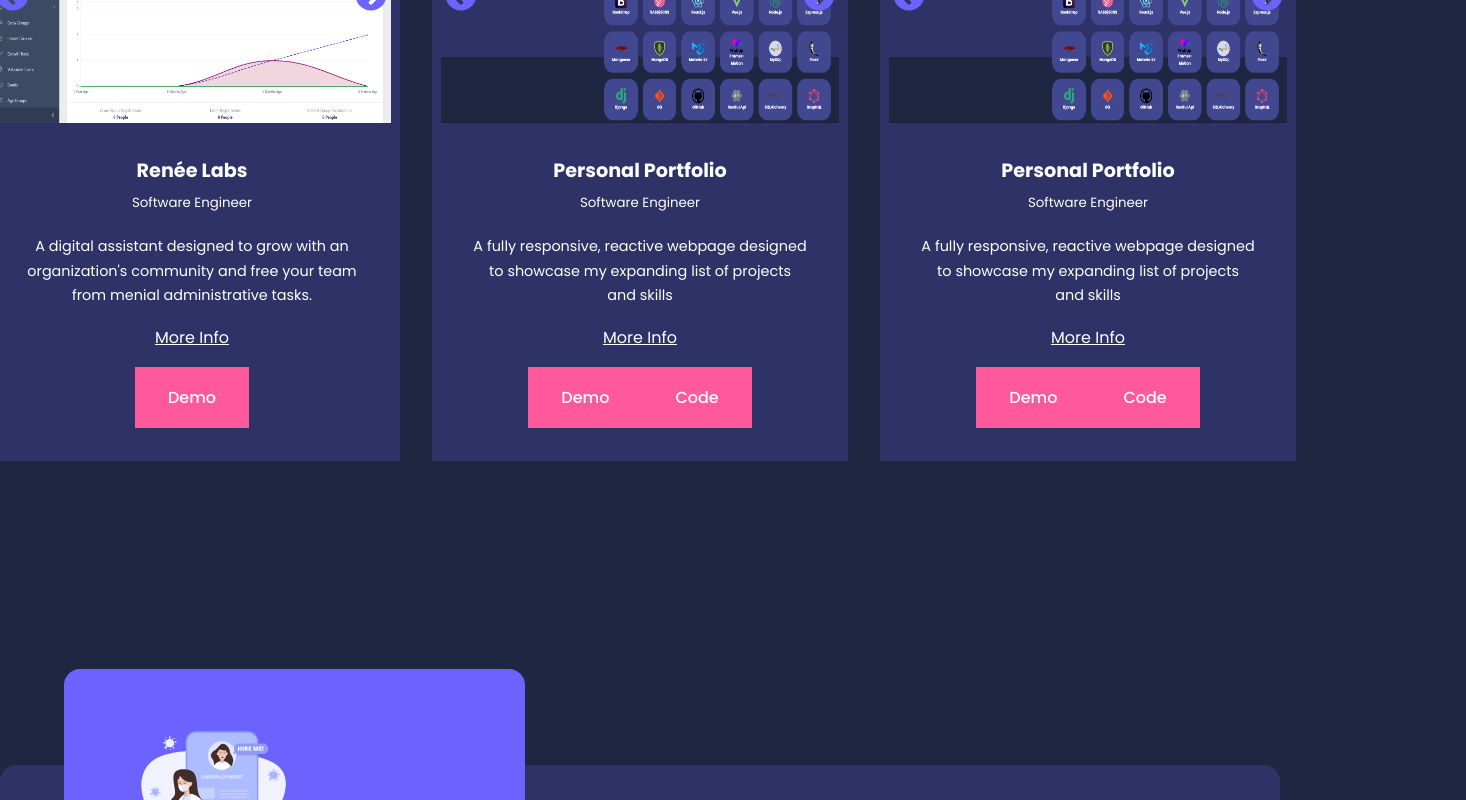
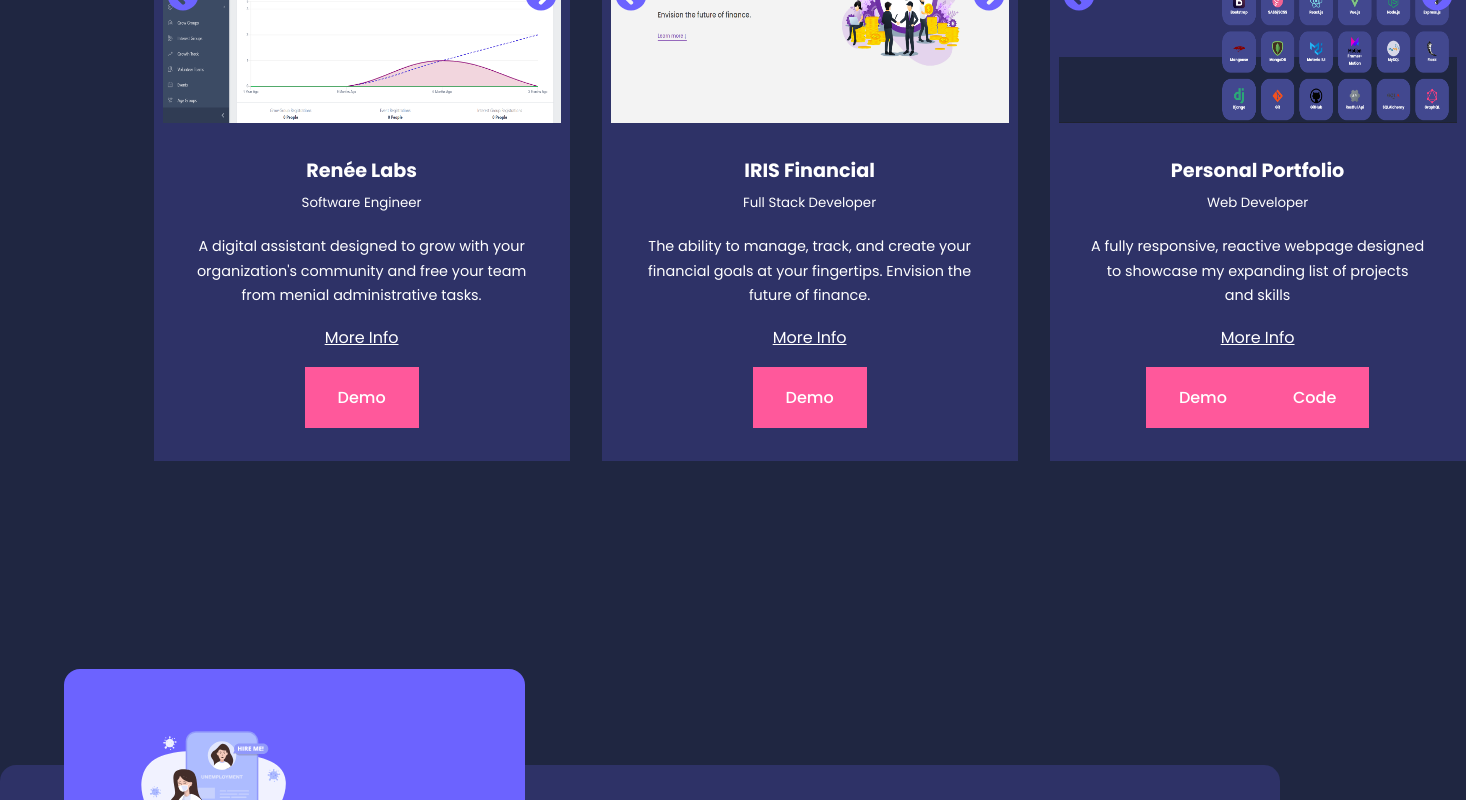
Before and after one commit to caynoelani/react-portfolio, a React (Create React App) app in the folder client/: page / in a window 1280 px wide. Shown: the part 2020-2820 px from the top of the page, 1466 px wide, since content can reach past the window. Built offline with nearby package versions, Linux system fonts and the light colour scheme.

Commit message:
add IRIS Financial Project

```diff
--- a/client/src/constants/images.js
+++ b/client/src/constants/images.js
@@ -17,6 +17,7 @@ import github from '../assets/images/github.png';
 import go from '../assets/images/go.png';
 import graphql from '../assets/images/graphql.png';
 import html from '../assets/images/html.png';
+import irisFinancial from '../assets/images/iris-financial.png';
 import javascript from '../assets/images/javascript.png';
 import developer from '../assets/images/man-developing-website-on-desk.svg';
 import materialUI from '../assets/images/mui.png'
@@ -67,6 +68,7 @@ export default {
     go,
     graphql,
     html,
+    irisFinancial,
     javascript,
     developer,
     mongo,
--- a/client/src/constants/projectsData.js
+++ b/client/src/constants/projectsData.js
@@ -7,19 +7,35 @@ const projectsData = () => {
                 title: 'Renée Labs',
                 role: 'Software Engineer',
                 images: [images.renee, images.renee1, images.renee2,] ,
-                summary: "A digital assistant designed to grow with an organization's community and free your team from menial administrative tasks.",
+                summary: "A digital assistant designed to grow with your organization's community and free your team from menial administrative tasks.",
                 jobDescription: [
                     'Conducted a mobile audit and frontend overhaul of the admin console, introducing an improved cross-platform, mobile-responsive experience',
                     'Collaborated with design and backend engineer teams to implement new features and improve existing functionality using Vue.js, the CoreUI Library, and Go',
                 ],
-                technologies: ['Go', 'JavaScript', 'Vue.js','CoreUi', 'CSS'],
+                technologies: ['Go', 'Vue.js','JavaScript', 'Docker', 'CoreUI', 'DataTables API', 'CSS'],
                 demoUrl: 'https://www.myrenee.io/',
                 codeUrl: "",
                 classified: true,
             },
             {
+                title: 'IRIS Financial',
+                role: 'Full Stack Developer',
+                images: [images.irisFinancial],
+                summary: 'The ability to manage, track, and create your financial goals at your fingertips. Envision the future of finance.',
+                jobDescription: [
+                    'Created web service components with React.js and the Plaid API to facilitate secure financial data management and analysis, interacting with UI Interfaces using MongoDB, Express.js, and Node.js.',
+                    'Developed and deployed a new feature that allows users to securely import transaction data from external bank accounts through the Plaid API.',
+                    'Designed visually appealing and dynamic user interfaces by utilizing SCSS for design aspects and Framer-Motion for smooth and intuitive animations.',
+                    'Worked on server-side Node.js and Express.js and connected to the MongoDB database through Mongoose',
+                ],
+                technologies: ['JavaScript', 'React.js', 'Node.js', 'MongoDB', 'Mongoose', 'Express.js', 'Plaid API', 'SCSS', 'Framer-Motion', 'React-Icons'],
+                demoUrl: '#projects',
+                codeUrl: "#",
+                classified: true,
+            },
+            {
                 title: 'Personal Portfolio',
-                role: 'Software Engineer',
+                role: 'Web Developer',
                 images: [images.personalPortfolio, images.personalPortfolio1, images.personalPortfolio2] ,
                 summary: 'A fully responsive, reactive webpage designed to showcase my expanding list of projects and skills',
                 jobDescription: [
@@ -27,23 +43,8 @@ const projectsData = () => {
                     'Utilized best practices in code organization, BEM naming conventions, Higher Order Components, to write clean, efficient, maintainable, and scalable code',
                     'Designed a visually stimulating and dynamic UI/UX through the Framer Motion API and SCSS preprocessor',
                 ],
-                technologies: ['JavaScript', 'React.js', 'Framer-Motion', 'SCSS',  'React-Icons', 'formspree'],
-                demoUrl: '#',
-                codeUrl: "https://github.com/caynoelani/react-portfolio",
-                classified: false,
-            },
-            {
-                title: 'Personal Portfolio',
-                role: 'Software Engineer',
-                images: [images.personalPortfolio, images.personalPortfolio1, images.personalPortfolio2] ,
-                summary: 'A fully responsive, reactive webpage designed to showcase my expanding list of projects and skills',
-                jobDescription: [
-                    'Built rich visual and reusable components with the React.js framework and its related react hooks, such as useState and useEffect, to produce a scalable, single-page application',
-                    'Utilized best practices in code organization, BEM naming conventions, Higher Order Components, to write clean, efficient, maintainable, and scalable code',
-                    'Designed a visually stimulating and dynamic UI/UX through the Framer Motion API and SCSS preprocessor',
-                ],
-                technologies: ['JavaScript', 'React.js', 'Framer-Motion', 'SCSS',  'React-Icons', 'formspree'],
-                demoUrl: '#',
+                technologies: ['JavaScript', 'React.js', 'SCSS', 'Framer-Motion', 'React-Icons', 'formspree.io'],
+                demoUrl: '#projects',
                 codeUrl: "https://github.com/caynoelani/react-portfolio",
                 classified: false,
             },
--- a/client/src/container/Projects/Projects.scss
+++ b/client/src/container/Projects/Projects.scss
@@ -8,6 +8,6 @@
         grid-template-columns: repeat(3, 1fr);
         gap: 2rem;
         align-items: center;
-        justify-content: center;
+        justify-items: center;
     }
 }
```
Also changed, not shown: client/src/assets/images/iris-financial.png (added), client/src/assets/images/personalPortfolio1.png.
